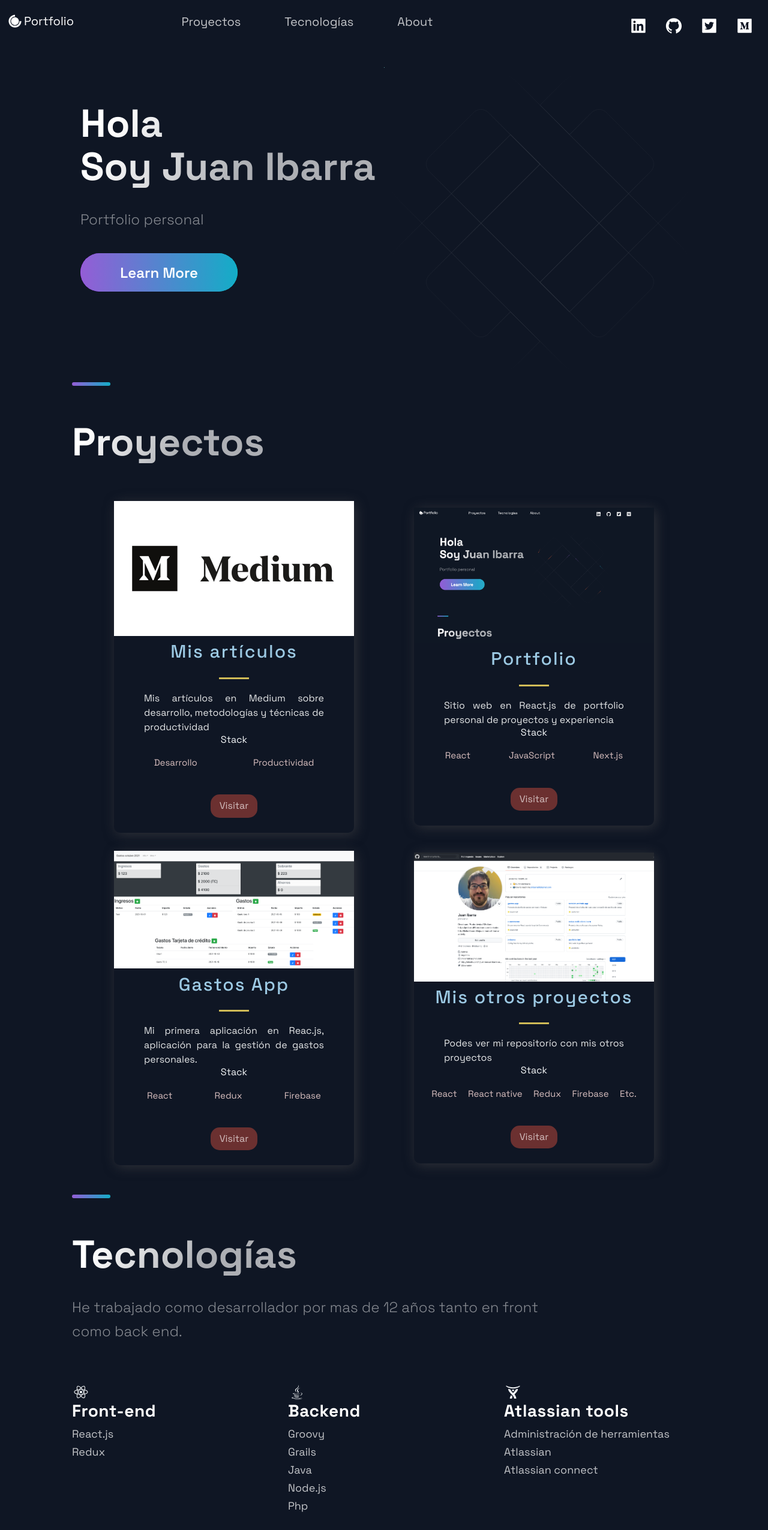
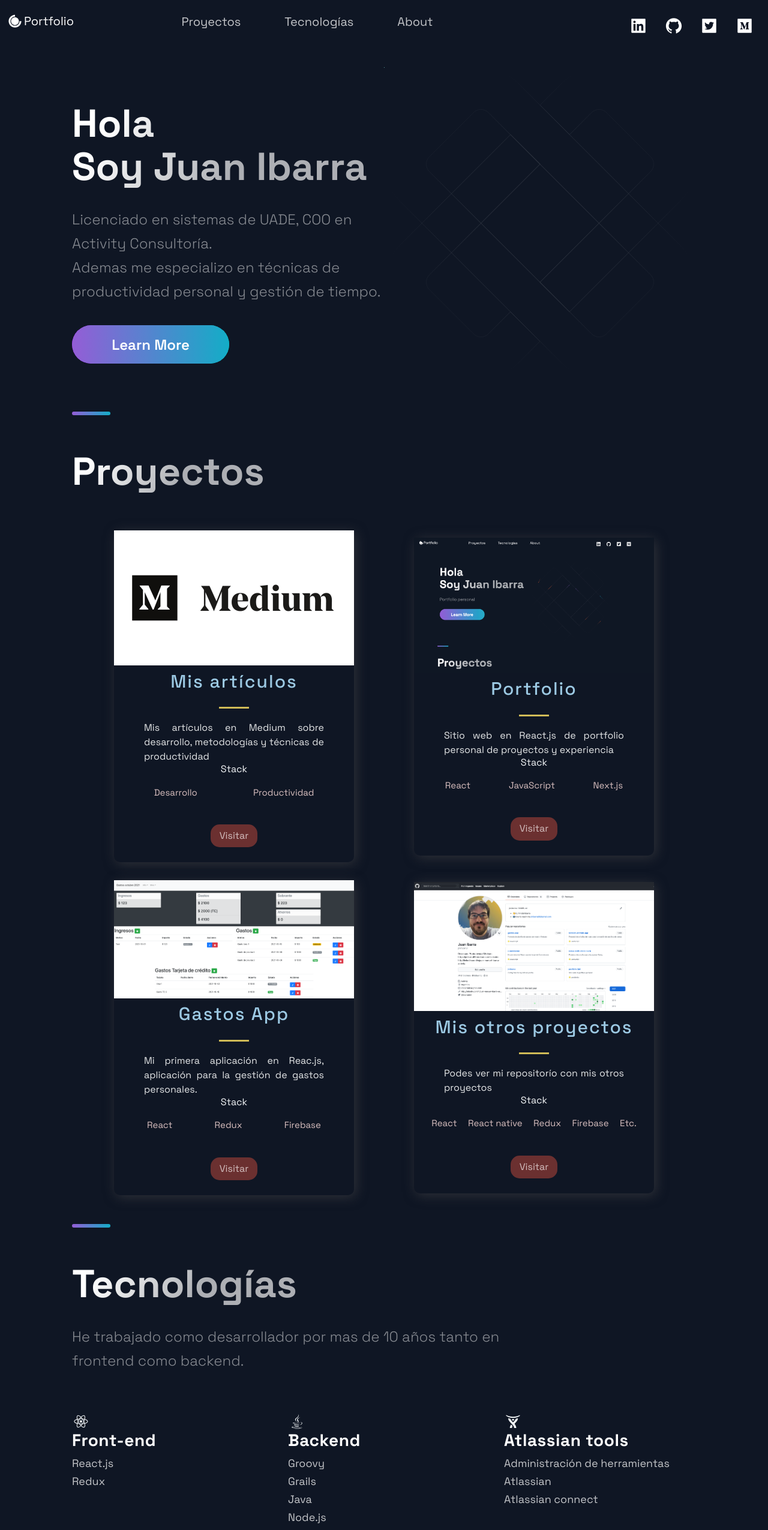
Before and after one commit to jmibarra/portfolio-jmi, a Next.js app: page / in a window 1280 px wide. Shown: the top 2550 px of the page at 60% size. Built offline with nearby package versions, Linux system fonts and the light colour scheme.

Commit message:
Mejora en textos

```diff
--- a/src/components/Hero/Hero.js
+++ b/src/components/Hero/Hero.js
@@ -12,7 +12,8 @@ const Hero = (props) => (
               Soy Juan Ibarra
           </SectionTitle>
           <SectionText>
-              Portfolio personal
+              Licenciado en sistemas de UADE, COO en Activity Consultoría. <br/>
+              Ademas me especializo en técnicas de productividad personal y gestión de tiempo.
           </SectionText>
           <Button onClick= { () => window.location = '#about' }>Learn More</Button>
       </LeftSection>
--- a/src/components/Technologies/Technologies.js
+++ b/src/components/Technologies/Technologies.js
@@ -9,7 +9,7 @@ const Technologies = () =>  (
         <SectionDivider />
         <SectionTitle main> Tecnologías</SectionTitle>
         <SectionText>
-            He trabajado como desarrollador por mas de 12 años tanto en front como back end.
+            He trabajado como desarrollador por mas de 10 años tanto en frontend como backend.
         </SectionText>
         <List>
             <ListItem>
--- a/src/components/TimeLine/TimeLine.js
+++ b/src/components/TimeLine/TimeLine.js
@@ -46,9 +46,9 @@ const Timeline = () => {
     <Section id="about">
         <br/>
         <SectionDivider />
-        <SectionTitle main>About Me</SectionTitle>
+        <SectionTitle main>About me</SectionTitle>
         <SectionText>
-        The purpose of JavaScript Mastery is to help aspiring and established developers to take their development skills to the next level and build awesome apps.
+        Un breve repaso de mi carrera y experiencia.
         </SectionText>
         <CarouselContainer ref={carouselRef} onScroll={handleScroll}>
             <>
```
